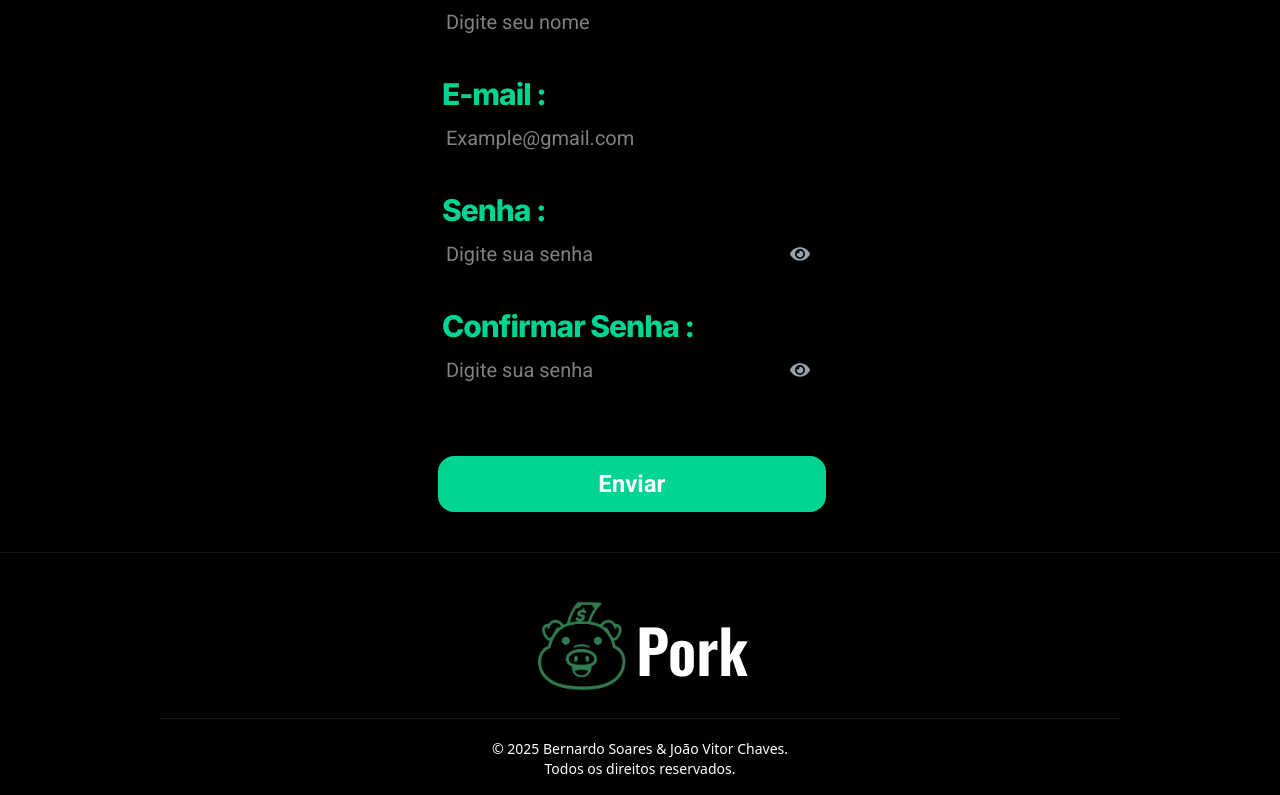
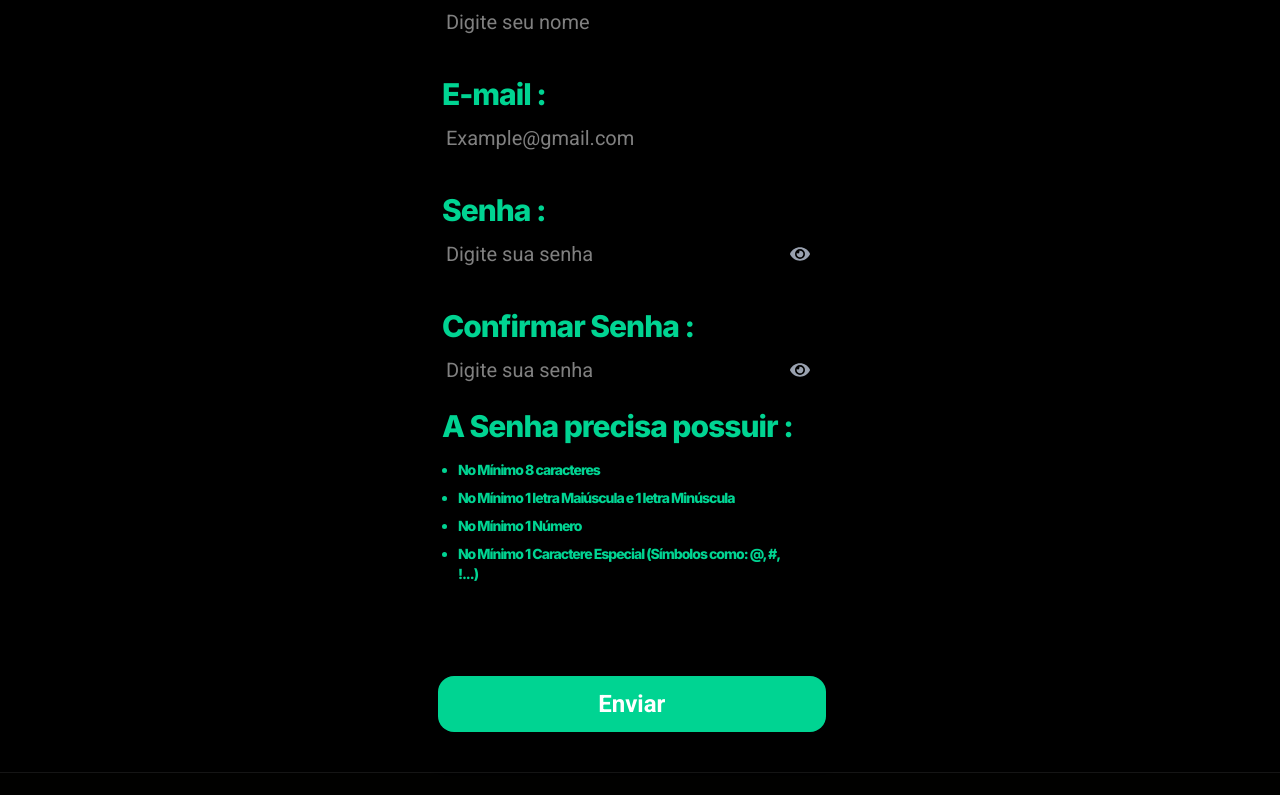
Before and after one commit to financepork/Pork, a React (Vite) app: page /register in a window 1280 px wide. Shown: the part 373-1168 px from the top of the page. Built offline with nearby package versions, Linux system fonts and the light colour scheme; a web font is replaced by a local one; what tailwindcss-animated would draw is missing.

Commit message:
requisicoes do register e login feitas

```diff
--- a/src/pages/Login.jsx
+++ b/src/pages/Login.jsx
@@ -3,6 +3,8 @@ import { useState } from 'react'
 import Footer from '../components/Footer'
 import Input from '../components/FormsComponents/Input'
 import { FaEye, FaEyeSlash } from 'react-icons/fa';
+import axios from 'axios';
+import { useNavigate } from 'react-router';
 
 
 
@@ -56,6 +58,8 @@ const Login = () => {
   }
 
   const loginVerify = async (e) => {
+    const navigate = useNavigate();
+
     e.preventDefault()
     if (!validateLogin()) {
       errorMessage('Campos Inválidos');
@@ -63,10 +67,11 @@ const Login = () => {
     }
     const dataUser = {
       email: inputEmail,
-      password: inputPassword
+      senha: inputPassword
     }
     try {
-      //await axios.post('url', dataUser);
+      await axios.post('http://financepork.ste/api/auth/login', dataUser);
+      navigate('/mainpage')
     } catch (error) {
       errorMessage(error)
     }
--- a/src/pages/Register.jsx
+++ b/src/pages/Register.jsx
@@ -112,10 +112,10 @@ const Register = () => {
     const dataUser = {
       nome: inputNome,
       email: inputEmail,
-      password: inputPassword
+      senha: inputPassword
     }
     try {
-      //await axios.post('url', dataUser);
+      await axios.post('http://financepork.site/api/auth/register', dataUser);
       sucessMessage()
       resetInputs()
     } catch (error) {
@@ -148,7 +148,7 @@ const Register = () => {
                   placeholder="Digite seu nome"
                   required
                 />
-                {erroNome && <p className='text-red text-sm md:text-md xl:text-lg font-title-alt ml-1 ' >Digite um Nome válido</p>}
+                {erroNome && <p className='text-red text-sm md:text-md xl:text-lg font-text-alt ml-1 ' >Digite um Nome válido</p>}
 
               </div>
 
@@ -190,9 +190,6 @@ const Register = () => {
                   )}</button>
                 </div>
                 {erroPassword && <p className='text-red text-sm md:text-md xl:text-lg font-title-alt ml-1 ' >Digite uma senha válida</p>}
-
-
-
               </div>
               <div className='flex flex-col w-full max-w-md space-y-1'>
 
@@ -217,6 +214,14 @@ const Register = () => {
                   )}</button>
                   </div>
                 {erroConfirmPassword && <p className='text-red text-sm md:text-md xl:text-lg font-title-alt ml-1 ' >Digite as senhas iguais</p>}
+                <p className='text-lg md:text-2xl xl:text-3xl font-title-alt ml-1 text-[var(--color-green)] m-3'>A Senha precisa possuir :
+                  <ul className='space-y-2 m-4 text-sm list-disc'>
+                    <li>No Mínimo 8 caracteres</li>
+                    <li>No Mínimo 1 letra Maiúscula e 1 letra Minúscula</li>
+                    <li>No Mínimo 1 Número</li>
+                    <li>No Mínimo 1 Caractere Especial (Símbolos como: @, #, !...)</li>
+                  </ul>
+                </p>
 
               </div>
             </div>
```
